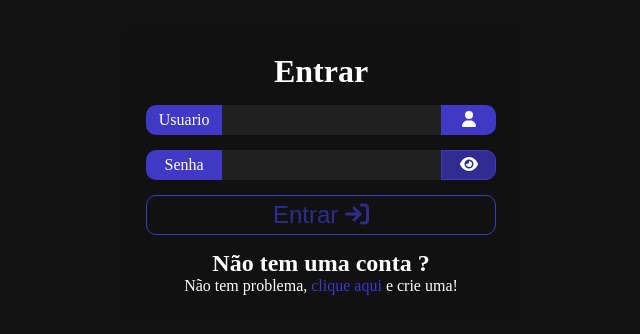
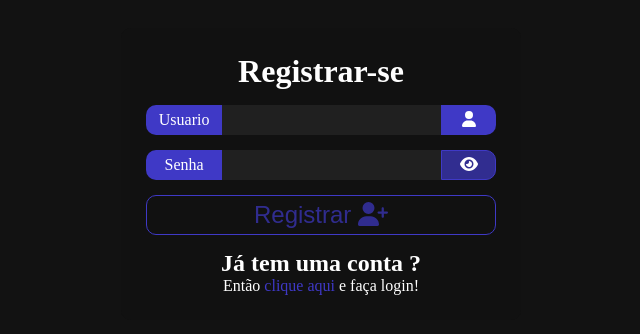
Before and after one commit to DouglasMai4/ToDoFront, a Vue app: page /login in a window 1280 px wide. Shown: the part 186-520 px from the top of the page, without its empty margins (319-959 px from the left). Built offline with nearby package versions, Linux system fonts and the light colour scheme.

Commit message:
Alpha Front End

```diff
--- a/src/views/LoginView.vue
+++ b/src/views/LoginView.vue
@@ -1,6 +1,6 @@
 <template>
   <main>
-    <form @submit="login" v-show="login === true">
+    <form v-show="!login" @submit="login">
       <h1>Entrar</h1>
       <Input @data="(e) => this.usuario = e" tp="text" lb="Usuario" />
       <Input @data="(e) => this.senha = e" tp="password" lb="Senha" />
@@ -11,7 +11,7 @@
       </div>
     </form>
 
-    <form @submit="register" v-show="login === false">
+    <form v-show="login" @submit="register">
       <h1>Registrar-se</h1>
       <Input @data="(e) => this.usuario = e" tp="text" lb="Usuario" />
       <Input @data="(e) => this.senha = e" tp="password" lb="Senha" />
```
